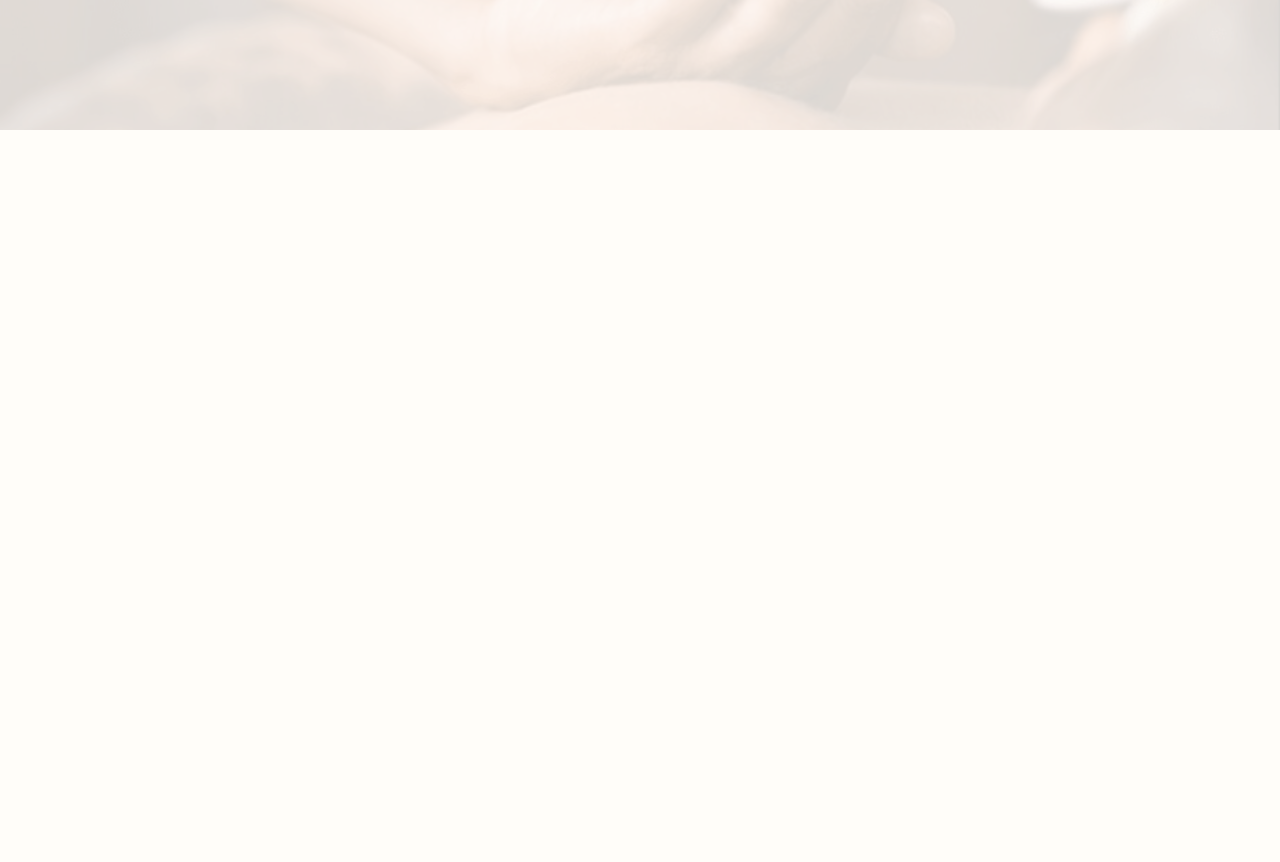
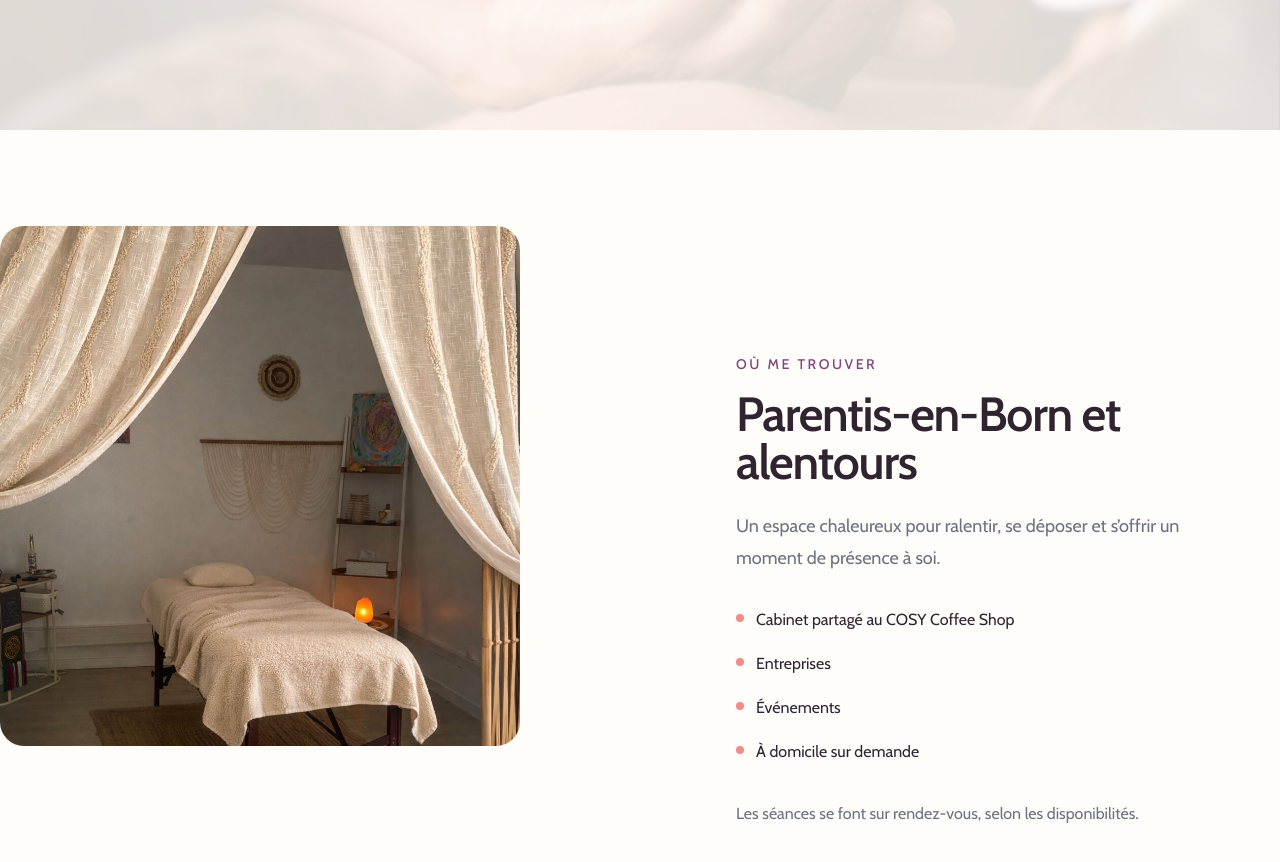
Before and after one commit to sgautier-dev/amamassageyoga, a Next.js app: page / in a window 1280 px wide. Shown: the part 5164-6026 px from the top of the page. Before the commit the page ends 5294 px from the top, so only its background shows below. Built offline with nearby package versions, Linux system fonts and the light colour scheme.

Commit message:
location added

```diff
--- a/src/app/page.tsx
+++ b/src/app/page.tsx
@@ -3,6 +3,7 @@ import Experience from "@/components/Experience"
 import FeaturedService from "@/components/FeaturedService"
 import Header from "@/components/Header"
 import Hero from "@/components/Hero"
+import Location from "@/components/Location"
 import Services from "@/components/Services"
 import Universe from "@/components/Universe"
 
@@ -13,9 +14,10 @@ export default function HomePage() {
 			<Hero />
 			<Experience />
 			<FeaturedService />
-			<Services/>
-			<About/>
-			<Universe/>
+			<Services />
+			<About />
+			<Universe />
+			<Location />
 		</main>
 	)
 }
--- /dev/null
+++ b/src/components/Contact.tsx
@@ -0,0 +1,53 @@
+import Link from "next/link"
+
+export default function Contact() {
+	return (
+		<section
+			id="contact"
+			aria-labelledby="contact-heading"
+			className="isolate px-6 py-24 sm:py-32 lg:px-8"
+		>
+			<div className="mx-auto max-w-2xl text-center">
+				<p className="text-sm font-medium uppercase tracking-[0.18em] text-ama-purple">
+					Contact
+				</p>
+
+				<h2
+					id="contact-heading"
+					className="mt-4 text-4xl font-semibold tracking-tight text-foreground sm:text-5xl"
+				>
+					S’offrir un moment pour soi commence ici
+				</h2>
+
+				<p className="mt-6 text-lg leading-8 text-muted sm:text-xl">
+					Pour prendre rendez-vous, le plus simple est de me contacter
+					directement par téléphone.
+				</p>
+
+				<div className="mt-10 rounded-3xl border border-ama-purple/10 bg-white p-8 shadow-sm">
+					<p className="text-sm font-medium uppercase tracking-[0.14em] text-ama-purple">
+						Prise de rendez-vous
+					</p>
+
+					<p className="mt-4 text-3xl font-semibold tracking-tight text-foreground sm:text-4xl">
+						06 10 75 50 48
+					</p>
+
+					<p className="mt-4 text-base leading-7 text-muted">
+						Appel ou message selon vos préférences et les disponibilités du
+						moment.
+					</p>
+
+					<div className="mt-8">
+						<Link
+							href="tel:0610755048"
+							className="inline-flex items-center justify-center rounded-full bg-ama-purple px-6 py-3 text-sm font-semibold text-white shadow-sm transition hover:opacity-90"
+						>
+							Appeler maintenant
+						</Link>
+					</div>
+				</div>
+			</div>
+		</section>
+	)
+}
--- /dev/null
+++ b/src/components/Location.tsx
@@ -0,0 +1,72 @@
+import Image from "next/image"
+
+import locationImg from "@/images/location.jpg"
+
+const locations = [
+	"Cabinet partagé au COSY Coffee Shop",
+	"Entreprises",
+	"Événements",
+	"À domicile sur demande",
+]
+
+export default function Location() {
+	return (
+		<section
+			id="location"
+			aria-labelledby="location-heading"
+			className="relative py-24 sm:py-32"
+		>
+			<div className="mx-auto max-w-7xl lg:flex lg:justify-between lg:px-8 xl:justify-end">
+				<div className="lg:flex lg:w-1/2 lg:shrink-0 xl:absolute xl:inset-y-0 xl:right-1/2 xl:w-1/2">
+					<div className="relative mx-auto h-80 max-w-xl overflow-hidden rounded-3xl sm:h-96 lg:mx-0 lg:mt-24 lg:h-130 lg:max-w-none">
+						<Image
+							src={locationImg}
+							alt="Cabinet de massage AMA à Parentis-en-Born"
+							className="h-full w-full object-cover object-center"
+						/>
+					</div>
+				</div>
+
+				<div className="px-6 lg:contents">
+					<div className="mx-auto max-w-2xl pt-16 pb-24 sm:pt-20 sm:pb-32 lg:mr-0 lg:ml-8 lg:w-full lg:max-w-lg lg:flex-none lg:pt-24 xl:w-1/2">
+						<p className="text-sm font-medium uppercase tracking-[0.18em] text-ama-purple">
+							Où me trouver
+						</p>
+
+						<h2
+							id="location-heading"
+							className="mt-4 text-4xl font-semibold tracking-tight text-foreground sm:text-5xl"
+						>
+							Parentis-en-Born et alentours
+						</h2>
+
+						<p className="mt-6 text-lg leading-8 text-muted">
+							Un espace chaleureux pour ralentir, se déposer et s’offrir un
+							moment de présence à soi.
+						</p>
+
+						<div className="mt-8 max-w-xl text-base leading-8 text-muted lg:max-w-none">
+							<ul role="list" className="space-y-4">
+								{locations.map((item) => (
+									<li key={item} className="flex gap-x-3">
+										<span
+											aria-hidden="true"
+											className="mt-2 h-2 w-2 flex-none rounded-full bg-ama-pink"
+										/>
+										<span className="text-base leading-7 text-foreground">
+											{item}
+										</span>
+									</li>
+								))}
+							</ul>
+
+							<p className="mt-8">
+								Les séances se font sur rendez-vous, selon les disponibilités.
+							</p>
+						</div>
+					</div>
+				</div>
+			</div>
+		</section>
+	)
+}
```
Also changed, not shown: src/images/location.jpg (added).
